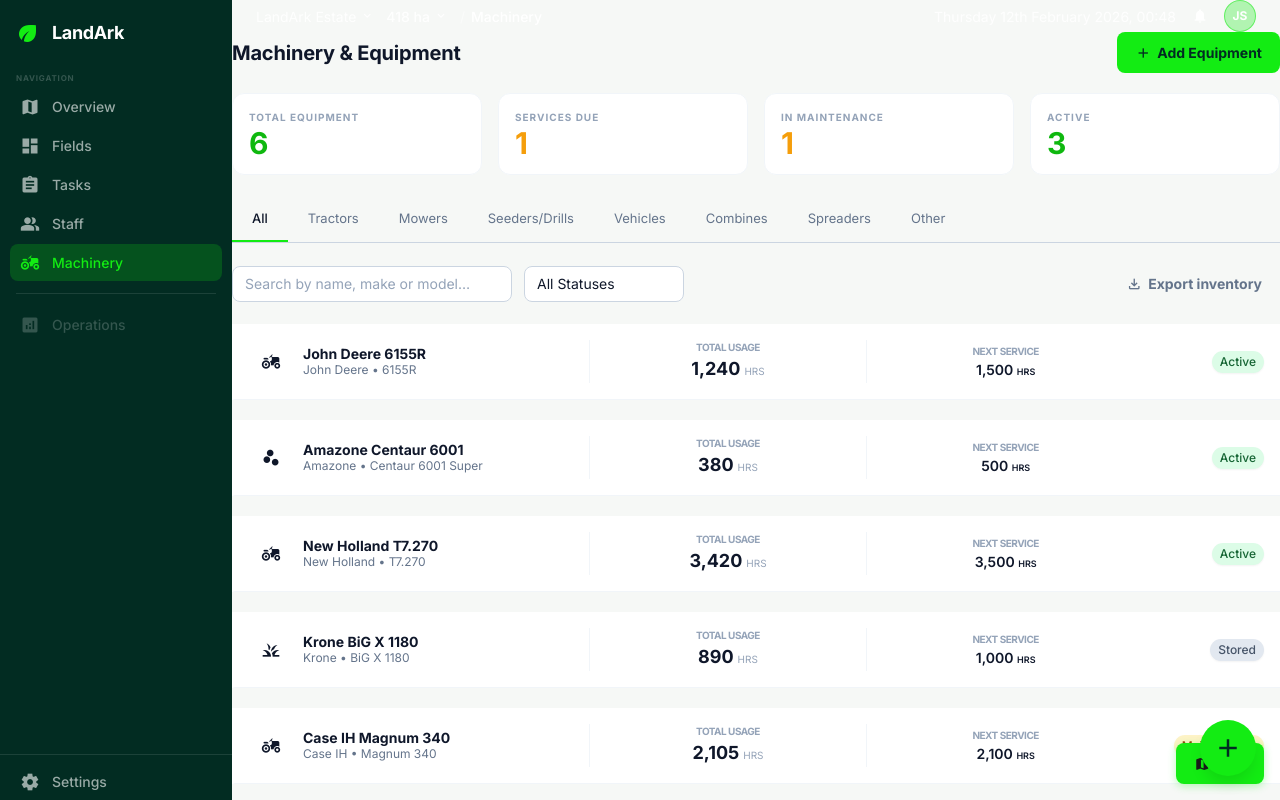
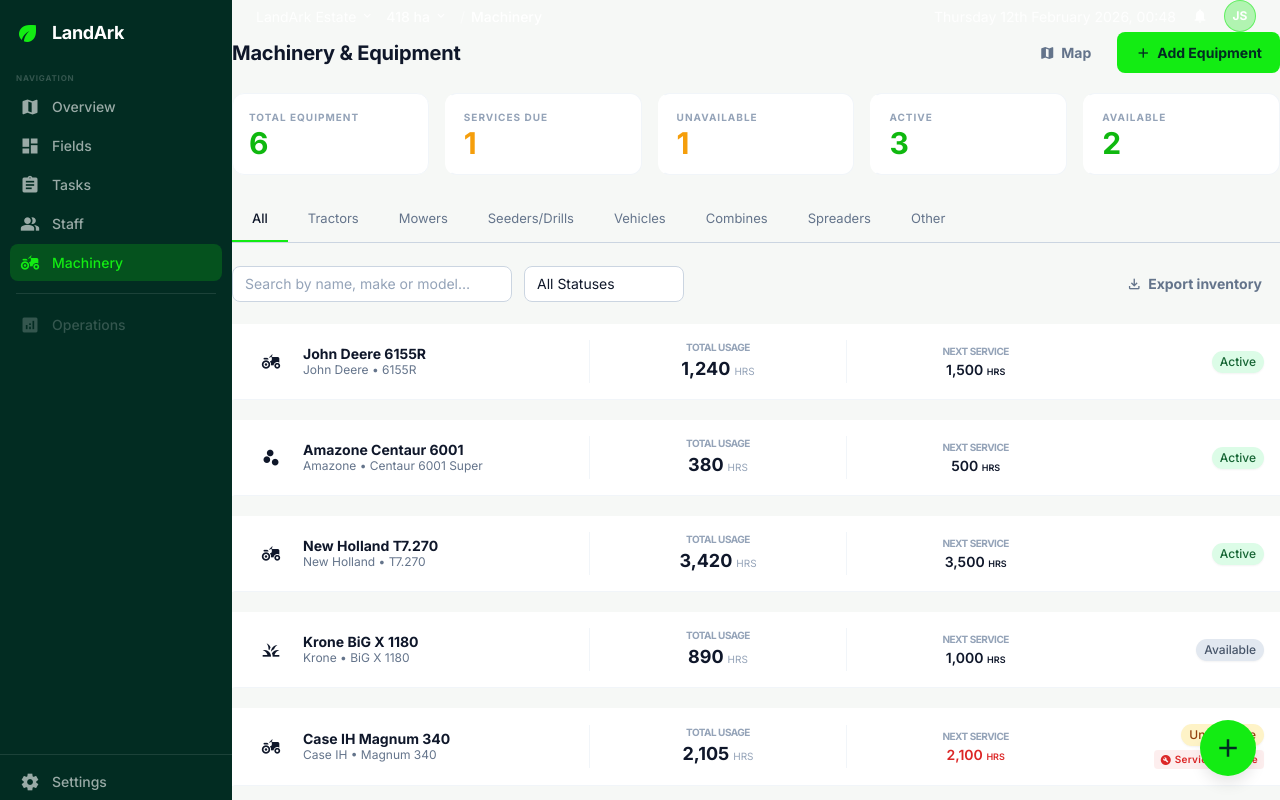
Before and after one commit to George-Corfield/estate-demo-v3, a React (Vite) app in the folder soilark/: page /machinery in a window 1280 px wide. Built offline with nearby package versions, Linux system fonts and the light colour scheme.

Commit message:
List changes for filters

```diff
--- a/soilark/src/data/machinery.js
+++ b/soilark/src/data/machinery.js
@@ -191,7 +191,7 @@
     model: 'BiG X 1180',
     year: 2020,
     serialNumber: 'KR-BX-2020-118',
-    status: 'Stored',
+    status: 'Available',
     hours: 890,
     purchaseDate: '2020-06-01',
     purchasePrice: 320000,
@@ -248,7 +248,7 @@
     model: 'Magnum 340',
     year: 2022,
     serialNumber: 'CH-M3-2022-442',
-    status: 'Maintenance',
+    status: 'Unavailable',
     hours: 2105,
     purchaseDate: '2022-01-20',
     purchasePrice: 185000,
@@ -307,7 +307,7 @@
     model: 'Lexion 8000',
     year: 2023,
     serialNumber: 'CL-LX-2023-112',
-    status: 'Stored',
+    status: 'Available',
     hours: 420,
     purchaseDate: '2023-05-01',
     purchasePrice: 380000,
@@ -370,8 +370,8 @@
 
 export const EQUIPMENT_STATUSES = [
   'Active',
-  'Stored',
-  'Maintenance',
+  'Available',
+  'Unavailable',
   'Sold',
 ]
 
@@ -394,7 +394,7 @@
 
 export const MACHINERY_STATUS_COLORS = {
   Active: 'badge-healthy',
-  Maintenance: 'badge-attention',
-  Stored: 'badge-neutral',
+  Unavailable: 'badge-attention',
+  Available: 'badge-neutral',
   Sold: 'badge-neutral',
 }
--- a/soilark/src/modules/machinery/MachineryListView.jsx
+++ b/soilark/src/modules/machinery/MachineryListView.jsx
@@ -28,6 +28,8 @@
 
 const CATEGORY_TABS = EQUIPMENT_CATEGORY_TABS.map(t => ({ id: t, label: t }))
 
+const SERVICE_DUE_THRESHOLD = 50 // hours within which service is flagged as coming up
+
 function exportCSV(machinery) {
   const headers = ['Name', 'Type', 'Make', 'Model', 'Year', 'Status', 'Hours', 'Serial Number']
   const rows = machinery.map(m => [m.name, m.type, m.make, m.model, m.year, m.status, m.hours, m.serialNumber])
@@ -41,11 +43,12 @@
   URL.revokeObjectURL(url)
 }
 
-export default function MachineryListView({ onEquipmentClick, showInlineCreate, setShowInlineCreate, compact, selectedId }) {
+export default function MachineryListView({ onEquipmentClick, showInlineCreate, setShowInlineCreate, compact, selectedId, onToggleMap }) {
   const { machinery } = useApp()
   const [activeTab, setActiveTab] = useState('All')
   const [search, setSearch] = useState('')
   const [statusFilter, setStatusFilter] = useState('All')
+  const [activeStatCard, setActiveStatCard] = useState(null)
 
   const filtered = useMemo(() => {
     let items = machinery
@@ -60,11 +63,6 @@
       }
     }
 
-    // Status filter
-    if (statusFilter !== 'All') {
-      items = items.filter(m => m.status === statusFilter)
-    }
-
     // Text search
     if (search.trim()) {
       const q = search.toLowerCase()
@@ -75,14 +73,43 @@
       )
     }
 
+    // Stat card filter (overrides status dropdown)
+    if (activeStatCard === 'servicesDue') {
+      items = items.filter(m => m.nextServiceDue && m.hours >= m.nextServiceDue - SERVICE_DUE_THRESHOLD)
+    } else if (activeStatCard === 'maintenance') {
+      items = items.filter(m => m.status === 'Unavailable')
+    } else if (activeStatCard === 'active') {
+      items = items.filter(m => m.status === 'Active')
+    } else if (activeStatCard === 'available') {
+      items = items.filter(m => m.status === 'Available')
+    } else if (statusFilter !== 'All') {
+      items = items.filter(m => m.status === statusFilter)
+    }
+
     return items
-  }, [machinery, activeTab, search, statusFilter])
+  }, [machinery, activeTab, search, statusFilter, activeStatCard])
 
   // Stat strip counts
   const totalEquipment = machinery.length
-  const servicesDue = machinery.filter(m => m.hours >= m.nextServiceDue).length
-  const inMaintenance = machinery.filter(m => m.status === 'Maintenance').length
+  const servicesDue = machinery.filter(m => m.nextServiceDue && m.hours >= m.nextServiceDue - SERVICE_DUE_THRESHOLD).length
+  const inMaintenance = machinery.filter(m => m.status === 'Unavailable').length
   const activeCount = machinery.filter(m => m.status === 'Active').length
+  const availableCount = machinery.filter(m => m.status === 'Available').length
+
+  function handleStatCardClick(cardKey) {
+    setActiveStatCard(prev => prev === cardKey ? null : cardKey)
+    setStatusFilter('All')
+  }
+
+  function statCardStyle(cardKey) {
+    const isActive = activeStatCard === cardKey
+    return {
+      cursor: 'pointer',
+      borderLeft: isActive ? '3px solid var(--color-primary)' : '3px solid transparent',
+      background: isActive ? 'rgba(19, 236, 19, 0.06)' : undefined,
+      transition: 'background 0.2s ease, border-left 0.2s ease',
+    }
+  }
 
   return (
     <div className="flex flex-col h-full overflow-hidden">
@@ -93,31 +120,48 @@
             {compact ? 'Equipment' : 'Machinery & Equipment'}
           </h1>
           {!compact && (
-            <button onClick={() => setShowInlineCreate(true)} className="btn btn-primary">
-              <span className="material-symbols-outlined" style={{ fontSize: 16 }}>add</span>
-              Add Equipment
+            <div className="flex items-center gap-2">
+              {onToggleMap && (
+                <button onClick={onToggleMap} className="btn btn-ghost flex items-center gap-2">
+                  <span className="material-symbols-outlined" style={{ fontSize: 16 }}>map</span>
+                  Map
+                </button>
+              )}
+              <button onClick={() => setShowInlineCreate(true)} className="btn btn-primary">
+                <span className="material-symbols-outlined" style={{ fontSize: 16 }}>add</span>
+                Add Equipment
+              </button>
+            </div>
+          )}
+          {compact && onToggleMap && (
+            <button onClick={onToggleMap} className="btn btn-ghost" style={{ padding: '4px 8px' }}>
+              <span className="material-symbols-outlined" style={{ fontSize: 16 }}>map</span>
             </button>
           )}
         </div>
 
         {/* Stat Strip */}
         {!compact && (
-          <div className="grid grid-cols-4 gap-4">
+          <div className="grid grid-cols-5 gap-4">
             <div className="stat-card">
               <p className="text-label" style={{ color: 'var(--color-slate-400)', marginBottom: 4 }}>Total Equipment</p>
               <p className="text-data-large" style={{ color: 'var(--color-green-600)' }}>{totalEquipment}</p>
             </div>
-            <div className="stat-card">
+            <div className="stat-card" style={statCardStyle('servicesDue')} onClick={() => handleStatCardClick('servicesDue')}>
               <p className="text-label" style={{ color: 'var(--color-slate-400)', marginBottom: 4 }}>Services Due</p>
               <p className="text-data-large" style={{ color: servicesDue > 0 ? 'var(--color-amber-400)' : 'var(--color-green-600)' }}>{servicesDue}</p>
             </div>
-            <div className="stat-card">
-              <p className="text-label" style={{ color: 'var(--color-slate-400)', marginBottom: 4 }}>In Maintenance</p>
+            <div className="stat-card" style={statCardStyle('maintenance')} onClick={() => handleStatCardClick('maintenance')}>
+              <p className="text-label" style={{ color: 'var(--color-slate-400)', marginBottom: 4 }}>Unavailable</p>
               <p className="text-data-large" style={{ color: inMaintenance > 0 ? 'var(--color-amber-400)' : 'var(--color-green-600)' }}>{inMaintenance}</p>
             </div>
-            <div className="stat-card">
+            <div className="stat-card" style={statCardStyle('active')} onClick={() => handleStatCardClick('active')}>
               <p className="text-label" style={{ color: 'var(--color-slate-400)', marginBottom: 4 }}>Active</p>
               <p className="text-data-large" style={{ color: 'var(--color-green-600)' }}>{activeCount}</p>
+            </div>
+            <div className="stat-card" style={statCardStyle('available')} onClick={() => handleStatCardClick('available')}>
+              <p className="text-label" style={{ color: 'var(--color-slate-400)', marginBottom: 4 }}>Available</p>
+              <p className="text-data-large" style={{ color: 'var(--color-green-600)' }}>{availableCount}</p>
             </div>
           </div>
         )}
@@ -138,8 +182,9 @@
           <select
             value={statusFilter}
             onChange={e => setStatusFilter(e.target.value)}
+            disabled={activeStatCard !== null}
             className="form-select"
-            style={{ width: compact ? 'auto' : 160, flex: compact ? '0 1 auto' : undefined }}
+            style={{ width: compact ? 'auto' : 160, flex: compact ? '0 1 auto' : undefined, opacity: activeStatCard !== null ? 0.4 : 1 }}
           >
             <option value="All">All Statuses</option>
             {EQUIPMENT_STATUSES.map(s => <option key={s} value={s}>{s}</option>)}
@@ -168,7 +213,8 @@
           {filtered.map(equipment => {
             const icon = TYPE_ICON_MAP[equipment.type] || 'build';
             const badgeClass = MACHINERY_STATUS_COLORS[equipment.status] || 'badge-neutral';
-            const isOverdue = equipment.hours >= equipment.nextServiceDue;
+            const isOverdue = equipment.nextServiceDue && equipment.hours >= equipment.nextServiceDue;
+            const isServiceDue = equipment.nextServiceDue && equipment.hours >= equipment.nextServiceDue - SERVICE_DUE_THRESHOLD;
 
             const isSelected = compact && equipment.id === selectedId
 
@@ -218,7 +264,7 @@
                     {equipment.nextServiceDue ? (
                       <span
                         className="font-semibold"
-                        style={{ color: isOverdue ? 'var(--color-red-50)' : 'var(color-slate-900)' }}
+                        style={{ color: isOverdue ? 'var(--color-red-600, #dc2626)' : isServiceDue ? 'var(--color-amber-600, #d97706)' : 'var(--color-slate-900)' }}
                       >
                         {equipment.nextServiceDue.toLocaleString()} <small className="text-[9px]">HRS</small>
                       </span>
@@ -229,10 +275,27 @@
                 )}
 
                 {/* 4. Status Column (The "Condition") - Right Aligned */}
-                <div className={compact ? '' : 'w-[120px]'} style={{ flexShrink: 0, display: 'flex', justifyContent: 'flex-end' }}>
+                <div className={compact ? '' : 'w-[160px]'} style={{ flexShrink: 0, display: 'flex', flexDirection: 'column', alignItems: 'flex-end', gap: 4 }}>
                   <span className={`badge ${badgeClass} shadow-sm`} style={compact ? { fontSize: 10, padding: '2px 6px' } : undefined}>
                     {equipment.status}
                   </span>
+                  {isServiceDue && (
+                    <span style={{
+                      display: 'inline-flex',
+                      alignItems: 'center',
+                      gap: 3,
+                      fontSize: compact ? 9 : 10,
+                      fontWeight: 600,
+                      letterSpacing: '0.03em',
+                      color: isOverdue ? 'var(--color-red-600, #dc2626)' : 'var(--color-amber-600, #d97706)',
+                      background: isOverdue ? 'rgba(220,38,38,0.08)' : 'rgba(217,119,6,0.08)',
+                      borderRadius: 4,
+                      padding: compact ? '1px 4px' : '2px 6px',
+                    }}>
+                      <span className="material-symbols-outlined" style={{ fontSize: compact ? 10 : 12 }}>build_circle</span>
+                      {isOverdue ? 'Service overdue' : 'Service due soon'}
+                    </span>
+                  )}
                 </div>
               </div>
             );
--- a/soilark/src/modules/machinery/MachineryPage.jsx
+++ b/soilark/src/modules/machinery/MachineryPage.jsx
@@ -122,8 +122,8 @@
             showInlineCreate={showInlineCreate}
             setShowInlineCreate={setShowInlineCreate}
             selectedId={selectedEquipmentId}
+            onToggleMap={handleToggleMapPanel}
           />
-          {toggleButton}
         </div>
         <div style={{ width: '35%', borderLeft: '1px solid var(--color-surface-300)', display: 'flex', flexDirection: 'column', overflow: 'hidden' }}>
           <MachineryDetailView
@@ -147,8 +147,8 @@
         onEquipmentClick={handleEquipmentClick}
         showInlineCreate={showInlineCreate}
         setShowInlineCreate={setShowInlineCreate}
+        onToggleMap={handleToggleMapPanel}
       />
-      {toggleButton}
     </div>
   )
 }
--- a/soilark/src/modules/overview/OverviewPage.jsx
+++ b/soilark/src/modules/overview/OverviewPage.jsx
@@ -479,8 +479,8 @@
   const serviceDueMachinery = machinery.filter(m =>
     m.status === 'Service Due' || (m.nextServiceDue && m.hours >= m.nextServiceDue - 50)
   )
-  const maintenanceMachinery = machinery.filter(m => m.status === 'Maintenance')
-  const storedMachinery = machinery.filter(m => m.status === 'Stored')
+  const maintenanceMachinery = machinery.filter(m => m.status === 'Unavailable')
+  const storedMachinery = machinery.filter(m => m.status === 'Available')
   const soldMachinery = machinery.filter(m => m.status === 'Sold')
 
   const availableStaff = staff.filter(s => s.status === 'Available')
@@ -824,12 +824,12 @@
               m => `${m.hours} hrs · service at ${m.nextServiceDue} hrs`,
               'var(--color-amber-700)'
             )}
-            {renderMachinerySection('Maintenance', maintenanceMachinery, 'construction', 'var(--color-red-400)',
-              () => 'In maintenance',
+            {renderMachinerySection('Unavailable', maintenanceMachinery, 'construction', 'var(--color-red-400)',
+              () => 'Unavailable',
               'var(--color-red-700)'
             )}
-            {renderMachinerySection('Stored', storedMachinery, 'warehouse', 'var(--color-slate-500)',
-              () => 'In storage',
+            {renderMachinerySection('Available', storedMachinery, 'warehouse', 'var(--color-slate-500)',
+              () => 'Available',
               'var(--color-slate-600)'
             )}
             <div style={{ padding: '8px 14px', borderTop: '1px solid var(--color-surface-200)' }}>
```
